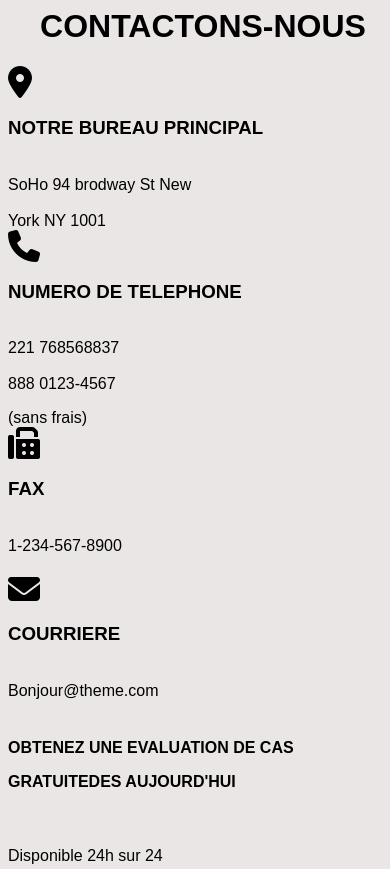
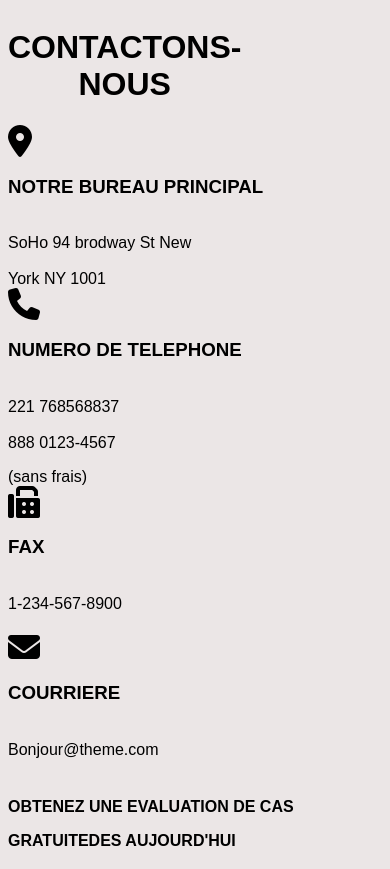
Before and after one commit to aliounefaye15/locale, a plain HTML site: page index.html in a window 390 px wide. Shown: the top 869 px of the page. Drawn offline with Linux system fonts and the light colour scheme.

Commit message:
Update style.css

```diff
--- a/style.css
+++ b/style.css
@@ -49,13 +49,19 @@ justify-content: space-around;
 }
 /* max-width, si l'ecran est inf ou egal alors {...} */
 /* max-width = desktop-first*/
-@media screen and (max-width: 368px) {
+@media screen and (max-width: 568px) {
     .container{
      display:grid;
      grid-template-columns: repeat(1, 1fr);
     }
 }
 
+@media screen and (max-width: 568px) {
+    .text-align-center{
+     display:grid;
+     grid-template-columns: repeat(2, 1fr);
+    }
+}
     .content-box-lg{
      display:grid;
      grid-template-columns: repeat(1, 1fr);
@@ -66,7 +72,7 @@ justify-content: space-around;
         grid-template-columns: repeat(1, 1fr);
        }
        .text-align-center{
-        display:block;
+        display: grid;
         grid-template-columns: repeat(2, 1fr);
        }
   @media screen and (max-width: 768px) {
```
